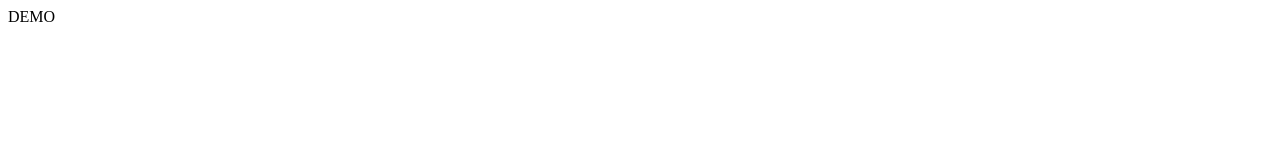
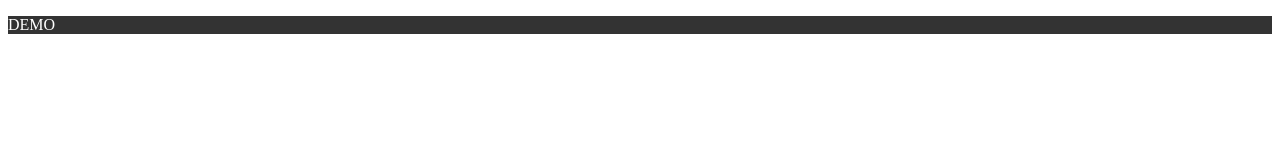
Before and after one commit to tyanagawa101/measurement_test, a plain HTML site: page index.html in a window 1280 px wide. Drawn offline with nearby package versions, Linux system fonts and the light colour scheme.

Commit message:
Update index.html

```diff
--- a/index.html
+++ b/index.html
@@ -11,8 +11,8 @@
 <script src="//ajax.googleapis.com/ajax/libs/jquery/1.11.0/jquery.min.js"></script>
 
 <!-- html -->
-<div class="timechange-sample>
-	<p ">DEMO</p>
+<div class="timechange-sample">
+	<p >DEMO</p>
 </div>
 
 <!-- css -->
```
